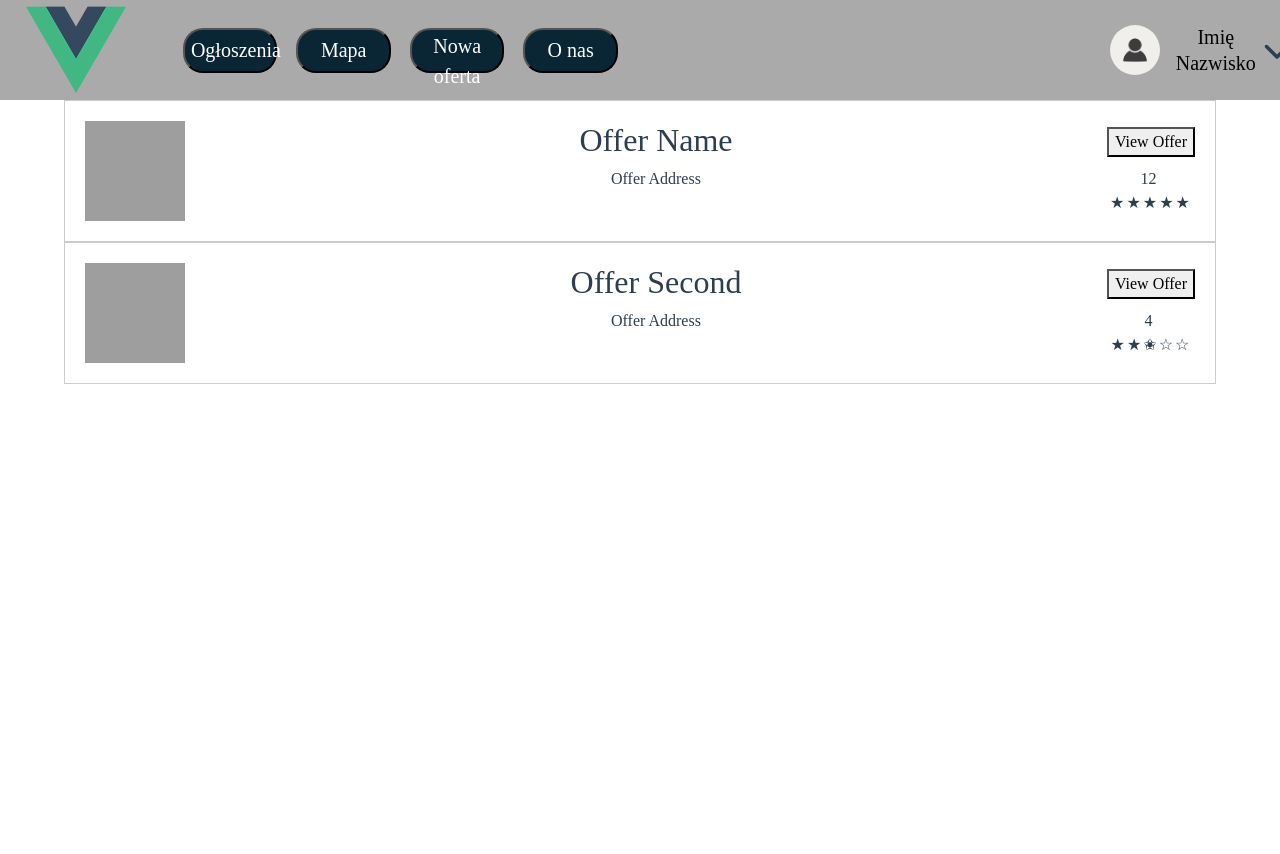
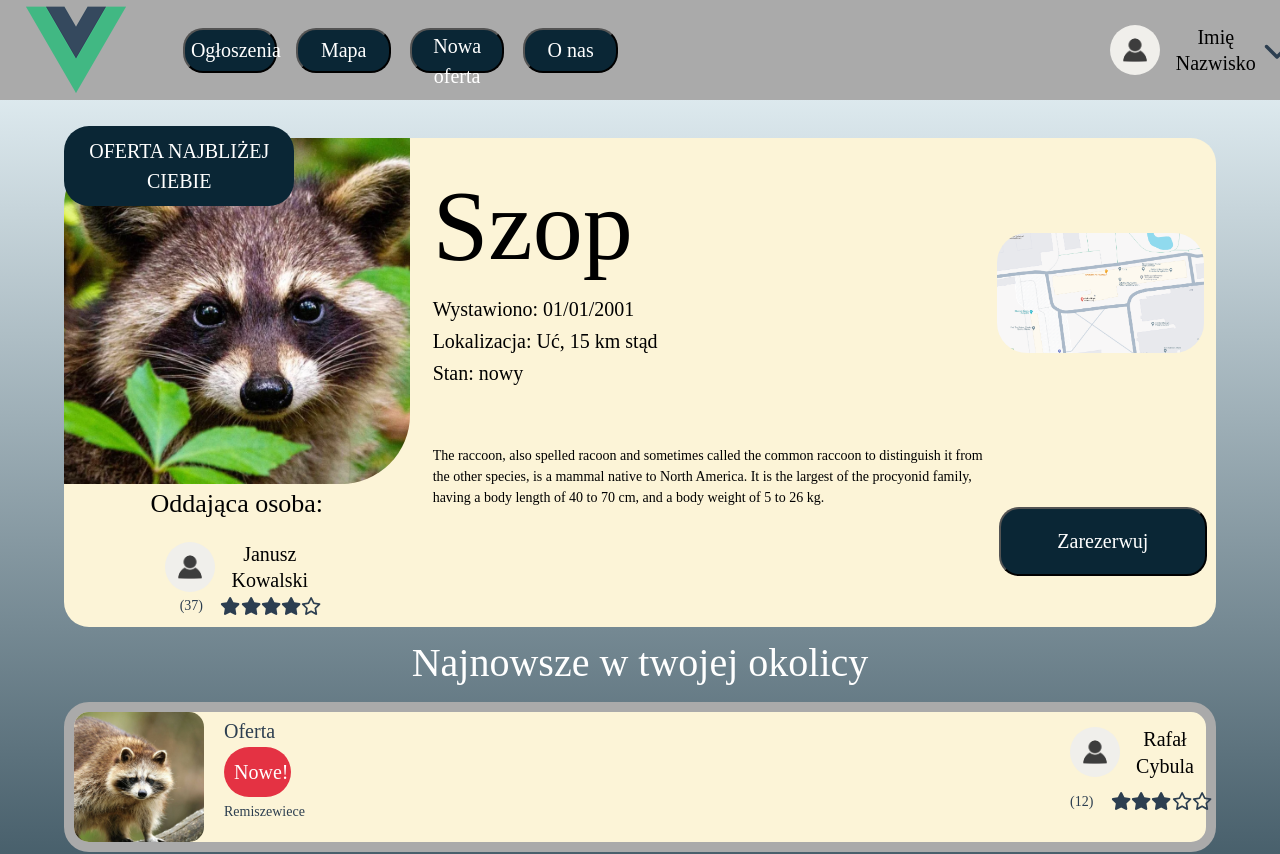
Before and after one commit to shareio-pl/shareio-frontend, a Vue app: page / in a window 1280 px wide. Shown: the top 854 px of the page. Before the commit the page ends 800 px from the top, so only its background shows below. Built offline with nearby package versions, Linux system fonts and the light colour scheme; grey boxes are pictures that could not be loaded; a web font is replaced by a local one.

Commit message:
Add main page

```diff
--- a/src/App.vue
+++ b/src/App.vue
@@ -1,41 +1,21 @@
 <template>
   <div :style="{ fontFamily: FONTS.PRIMARY }">
-    <Header/>
-    <OffersList :offers="offer"/>
+    <Main />
   </div>
 </template>
 
 <script>
-import Header from "@/components/organisms/Header.vue";
-import OffersList from "@/components/organisms/OffersList.vue";
 import {FONTS} from "../public/Consts";
+import Main from "@/components/pages/Main.vue";
 
 export default {
   name: "App",
   components: {
-    Header,
-    OffersList,
+    Main,
   },
   data() {
     return {
-      offer: [
-        {
-          name: "Offer Name",
-          address: "Offer Address",
-          image:
-              "https://i.gremicdn.pl/image/free/e16abd8fea3f4a1eba325b6a4262283e/?t=crop:1200:744:nowe:0:28,resize:fill:408:255,enlarge:1",
-          numRatings: 12,
-          rating: 5,
-        },
-        {
-          name: "Offer Second",
-          address: "Offer Address",
-          image:
-              "https://i.gremicdn.pl/image/free/e16abd8fea3f4a1eba325b6a4262283e/?t=crop:1200:744:nowe:0:28,resize:fill:408:255,enlarge:1",
-          numRatings: 4,
-          rating: 2.5,
-        },
-      ],
+
     };
   },
   computed: {
--- a/src/components/atoms/Stars.vue
+++ b/src/components/atoms/Stars.vue
@@ -1,7 +1,9 @@
 <template>
   <div class="star-card">
     <span class="star-ratings"> ({{ ratingsAmount }}) </span>
-    <font-awesome-icon class="star-items" v-for="star in 5" :key="star" :icon="getStarIcon(star)" />
+    <div class="stars">
+      <font-awesome-icon class="star-items" v-for="star in 5" :key="star" :icon="getStarIcon(star)" />
+    </div>
   </div>
 </template>
 
@@ -55,12 +57,16 @@ export default {
 .star-card {
   display: flex;
   align-items: center;
+  justify-content: space-between;
 }
 
 .star-ratings {
-  margin-top: 4%;
-  margin-right: 3.5%;
   font-size: v-bind('FONT_SIZES.SECONDARY');
+  margin-right: 14%;
+}
+
+.stars{
+  display: flex;
 }
 
 .star-items {
--- a/src/components/organisms/Offer.vue
+++ b/src/components/organisms/Offer.vue
@@ -33,6 +33,8 @@ import Stars from "@/components/atoms/Stars.vue";
 
 import { COLORS } from "../../../public/Consts";
 import { FONT_SIZES } from "../../../public/Consts";
+import { DEFAULT_OFFER_IMAGE } from "../../../public/Consts";
+import { DEFAULT_OFFER_MAP_IMAGE } from "../../../public/Consts";
 
 export default {
   // eslint-disable-next-line vue/multi-word-component-names
@@ -41,17 +43,17 @@ export default {
     return {
       COLORS: COLORS,
       FONT_SIZES: FONT_SIZES,
-      offerTitle: '',
-      offerDescription: '',
-      submittedOn: '',
-      location: '',
-      condition: '',
-      amountOfStars: 0,
-      amountOfRatings: 0,
-      userFirstName: '',
-      userSurname: '',
-      offerImage: null,
-      offerMapImage: null,
+      offerTitle: 'Szop',
+      offerDescription: 'The raccoon, also spelled racoon and sometimes called the common raccoon to distinguish it from the other species, is a mammal native to North America. It is the largest of the procyonid family, having a body length of 40 to 70 cm, and a body weight of 5 to 26 kg.',
+      submittedOn: '01/01/2001',
+      location: 'Uć, 15 km stąd',
+      condition: 'nowy',
+      amountOfStars: 4,
+      amountOfRatings: 37,
+      userFirstName: 'Janusz',
+      userSurname: 'Kowalski',
+      offerImage: DEFAULT_OFFER_IMAGE,
+      offerMapImage: DEFAULT_OFFER_MAP_IMAGE,
     }
   },
   props: {
@@ -82,9 +84,10 @@ export default {
 .offer-card {
   display: flex;
   width: 90%;
-  height: 50%;
+  height: 55%;
   margin: 0 auto;
   background-color: v-bind('COLORS.OFFER_FOREGROUND');
+  border-radius: 20% 25px 25px 25px;
 }
 
 .offer-left {
@@ -113,6 +116,7 @@ export default {
   flex-direction: column;
   justify-content: space-between;
   align-items: center;
+  margin-bottom: 3%;
 }
 
 .offer-left-giver {
@@ -121,7 +125,7 @@ export default {
 }
 
 .offer-stars {
-  margin-left: 10%;
+  margin-left: 3%;
 }
 
 .offer-content {
@@ -172,8 +176,8 @@ export default {
 }
 
 .offer-right-button {
-  margin-top: 40%;
-  width: 90%;
-  height: 10%;
+  margin-top: 74%;
+  width: 100%;
+  height: 15%;
 }
 </style>
--- a/src/components/organisms/OfferCard.vue
+++ /dev/null
@@ -1,88 +0,0 @@
-<template>
-  <div class="offer-card">
-    <div class="offer-image">
-      <img :src="offer.image" alt="Offer image" />
-    </div>
-    <div class="offer-details">
-      <h2>{{ offer.name }}</h2>
-      <p>{{ offer.address }}</p>
-    </div>
-    <div class="offer-action">
-      <div>
-        <button @click="viewOffer">View Offer</button>
-        <RatingDisplay :rating="offer.rating" :numRatings="offer.numRatings" />
-      </div>
-    </div>
-  </div>
-</template>
-
-<script>
-import RatingDisplay from "../RatingDisplay.vue";
-
-export default {
-  name: "OfferCard",
-  components: {
-    RatingDisplay,
-  },
-  props: {
-    offer: {
-      type: Object,
-      required: true,
-    },
-  },
-  methods: {
-    viewOffer() {
-      // TODO
-    },
-  },
-};
-</script>
-
-<style scoped>
-.offer-card {
-  display: flex;
-  justify-content: space-between;
-  width: 90%;
-  margin: 0 auto;
-  border: 1px solid #ccc;
-  padding: 20px;
-  box-sizing: border-box;
-}
-
-.offer-image img {
-  width: 100px;
-  height: 100px;
-}
-
-.offer-details {
-  flex-grow: 1;
-  margin-left: 20px;
-}
-
-.offer-action {
-  display: flex;
-  align-items: center;
-}
-
-.offer-action div {
-  display: flex;
-  flex-direction: column;
-}
-
-.offer-action button {
-  margin-bottom: 10px;
-}
-
-.rating-display {
-  display: flex;
-  align-items: center;
-}
-
-.num-ratings {
-  margin-right: 5px;
-}
-
-.star {
-  margin-right: 2px;
-}
-</style>
--- a/src/components/organisms/OfferPreview.vue
+++ b/src/components/organisms/OfferPreview.vue
@@ -21,6 +21,8 @@ import Stars from '../atoms/Stars.vue';
 import UserData from '../atoms/UserData.vue';
 import { COLORS, FONT_SIZES } from "../../../public/Consts";
 
+import { DEFAULT_PREVIEW_OFFER_IMAGE } from "../../../public/Consts";
+
 export default {
   name: "OfferPreview",
   components: {
@@ -31,13 +33,13 @@ export default {
     return {
       COLORS: COLORS,
       FONT_SIZES: FONT_SIZES,
-      userFirstName: '',
-      userLastName: '',
-      starsAmount: 0,
-      ratingsAmount: 0,
-      location: '',
-      title: '',
-      offerPreviewImage: null,
+      userFirstName: 'Rafał',
+      userLastName: 'Cybula',
+      starsAmount: 3,
+      ratingsAmount: 12,
+      location: 'Remiszewiece',
+      title: 'Oferta',
+      offerPreviewImage: DEFAULT_PREVIEW_OFFER_IMAGE,
     };
   },
   props: {
@@ -59,7 +61,7 @@ export default {
   justify-content: space-between;
   width: 90%;
   height: 150px;
-  margin: 0 auto;
+  margin: 7px auto;
   border: 10px solid v-bind('COLORS.PRIMARY');
   border-radius: 25px;
   background-color: v-bind('COLORS.OFFER_FOREGROUND');
--- a/src/components/organisms/OffersList.vue
+++ /dev/null
@@ -1,22 +0,0 @@
-<template>
-  <div class="offers-list">
-    <OfferCard v-for="(offer, index) in offers" :key="index" :offer="offer" />
-  </div>
-</template>
-
-<script>
-import OfferCard from "./OfferCard.vue";
-
-export default {
-  name: "OffersList",
-  components: {
-    OfferCard,
-  },
-  props: {
-    offers: {
-      type: Array,
-      required: true,
-    },
-  },
-};
-</script>
--- /dev/null
+++ b/src/components/pages/Main.vue
@@ -0,0 +1,74 @@
+<template>
+  <div id="main-page">
+    <Header/>
+    <div id="closest-offer">
+      <p>OFERTA NAJBLIŻEJ CIEBIE</p>
+      <Offer id=0 />
+    </div>
+    <h1>Najnowsze w twojej okolicy</h1>
+    <div id="newest-offers">
+      <OfferPreview v-for="offer in numberOfOffers" :key="offer.id" :id=offer.id :is-new="true"/>
+    </div>
+  </div>
+</template>
+
+<script>
+import Header from "@/components/organisms/Header.vue";
+import Offer from "@/components/organisms/Offer.vue";
+import OfferPreview from "@/components/organisms/OfferPreview.vue";
+import {COLORS, FONT_SIZES} from "../../../public/Consts";
+
+export default {
+  // eslint-disable-next-line vue/multi-word-component-names
+  name: "Main",
+  components: {OfferPreview, Offer, Header},
+  data() {
+    return {
+      numberOfOffers: 3, // change to offers: [],
+      COLORS: COLORS,
+      FONT_SIZES: FONT_SIZES,
+    }
+  }
+}
+</script>
+
+<style scoped>
+#main-page {
+  background: linear-gradient(to bottom, #F0FBFF, #0A2635); /* light-blue to COLORS.BUTTON_PRIMARY_NORMAL
+  /*background-color: v-bind('COLORS.SECONDARY');*/
+  display: flex;
+  flex-direction: column;
+  height: 100%;
+}
+
+#closest-offer {
+  margin-top: 3%;
+}
+
+p {
+  background-color: v-bind('COLORS.BUTTON_PRIMARY_NORMAL');
+  font-size: v-bind('FONT_SIZES.PRIMARY');
+  color: v-bind('COLORS.TEXT_PRIMARY');
+  width: 18%;
+  margin: -1% 5%;
+  border-radius: 25px;
+  padding: 10px;
+  z-index: 2;
+  position: absolute;
+}
+
+Offer {
+  position: relative;
+  z-index: 1;
+}
+
+h1 {
+  margin-top: 1%;
+  color: v-bind('COLORS.TEXT_PRIMARY');
+}
+
+OfferPreview {
+  position: absolute;
+  margin-top: 100px;
+}
+</style>
```
Also changed, not shown: src/components/HelloWorld.vue (deleted, +0 -58 lines).
